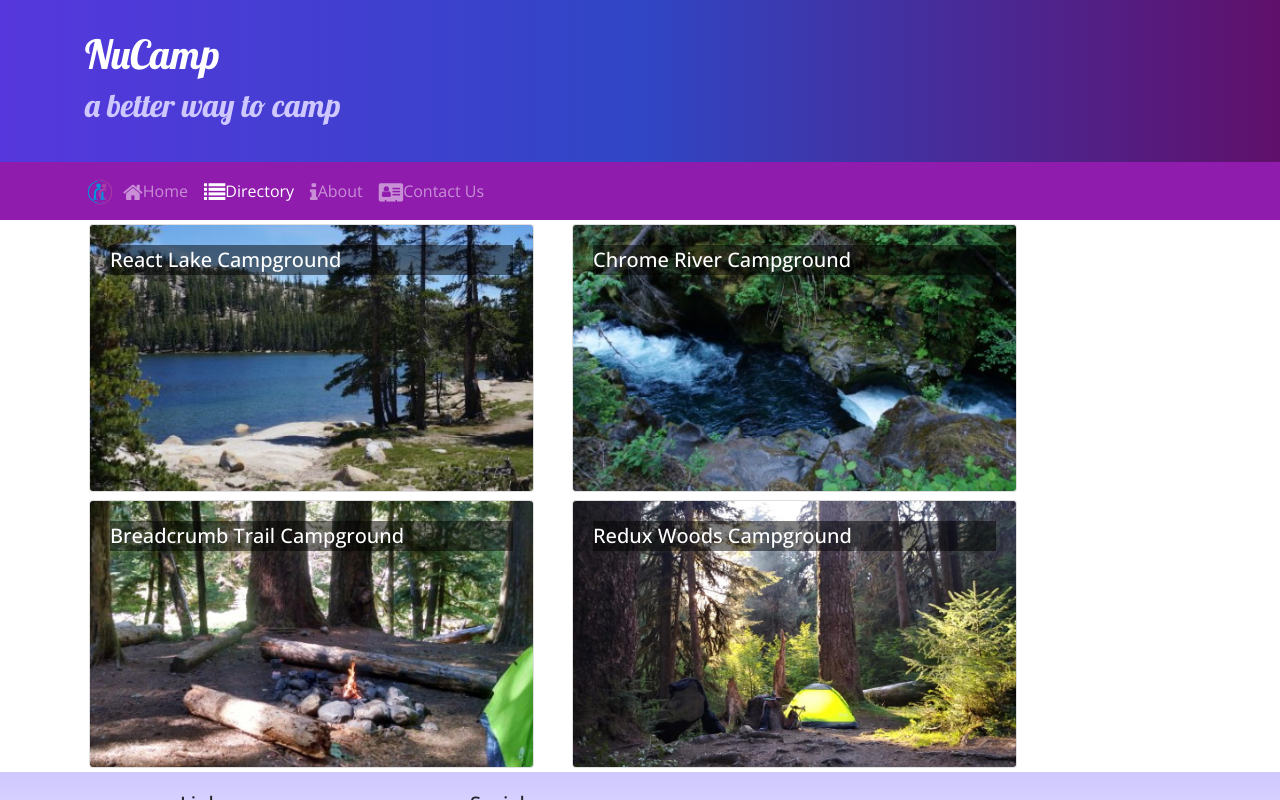
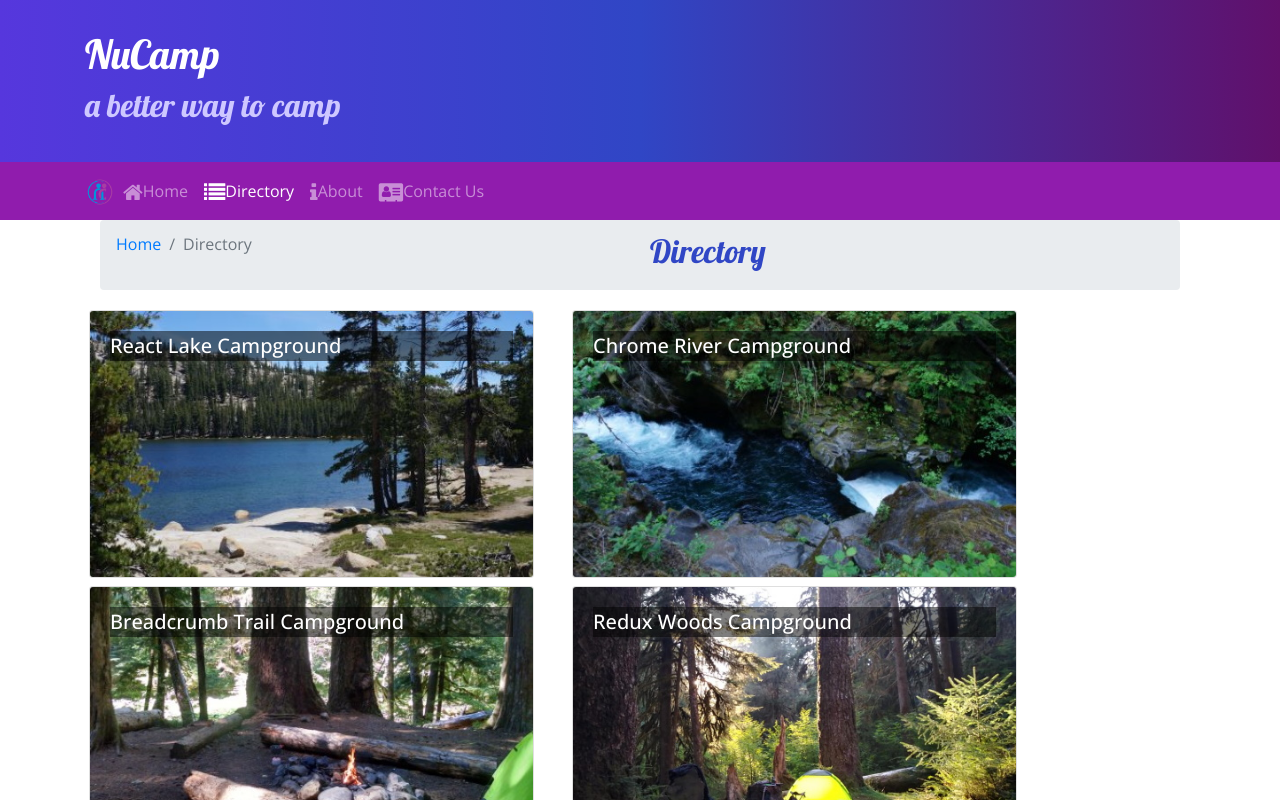
Before and after one commit to christianwilburn/nucampsiteReact, a React (Create React App) app: page /directory in a window 1280 px wide. Shown: the top 800 px of the page. Built offline with nearby package versions, Linux system fonts and the light colour scheme.

Commit message:
breadcrumbs

```diff
--- a/src/components/CampsiteInfoComponent.js
+++ b/src/components/CampsiteInfoComponent.js
@@ -1,4 +1,5 @@
-import { Card, CardImg, CardText, CardBody, CardTitle } from "reactstrap";
+import { Breadcrumb, BreadcrumbItem, Card, CardImg, CardText, CardBody } from "reactstrap";
+import {Link} from 'react-router-dom';
 
 
 // RenderCampsite starts
@@ -9,7 +10,6 @@
         <Card>
           <CardImg top src={campsite.image} alt={campsite.name} />
           <CardBody>
-            <CardTitle>{campsite.name}</CardTitle>
             <CardText>{campsite.description}</CardText>
           </CardBody>
         </Card>
@@ -57,6 +57,17 @@
       return (
         <div className="container">
           <div className="row">
+                <div className="col">
+                <Breadcrumb>
+            <BreadcrumbItem><Link to='/directory'>Directory</Link></BreadcrumbItem>
+            <BreadcrumbItem active>{props.campsite.name}</BreadcrumbItem>
+            <hr/>
+            <h2>{props.campsite.name}</h2>
+            <hr/>
+            </Breadcrumb>
+                </div>
+            </div>
+          <div className="row">
             <RenderCampsite campsite={props.campsite} />
             <RenderComments comments={props.comments} />
           </div>
--- a/src/components/ContactComponent.js
+++ b/src/components/ContactComponent.js
@@ -1,12 +1,19 @@
 import React from 'react';
+import {Breadcrumb, BreadcrumbItem} from 'reactstrap';
+import {Link} from 'react-router-dom';
 
 function Contact(props) {
     return (
         <div className="container">
             <div className="row">
                 <div className="col">
-                    <h2>Contact Us</h2>
-                    <hr />
+                <Breadcrumb>
+            <BreadcrumbItem><Link to='/home'>Home</Link></BreadcrumbItem>
+            <BreadcrumbItem active>Contact Us</BreadcrumbItem>
+            <hr/>
+            <h2>Contact Us</h2>
+            <hr/>
+            </Breadcrumb>
                 </div>
             </div>
 
--- a/src/components/DirectoryComponent.js
+++ b/src/components/DirectoryComponent.js
@@ -1,5 +1,5 @@
 import React from "react";
-import { Card, CardImg, CardImgOverlay, CardTitle } from "reactstrap";
+import { Breadcrumb, BreadcrumbItem, Card, CardImg, CardImgOverlay, CardTitle } from "reactstrap";
 import { Link } from 'react-router-dom';
 
 // RenderDirectoryItem starts
@@ -33,6 +33,17 @@
     });
     return (
       <div className="container">
+        <div className="row0">
+          <div className="col">
+            <Breadcrumb>
+            <BreadcrumbItem><Link to='/home'>Home</Link></BreadcrumbItem>
+            <BreadcrumbItem active>Directory</BreadcrumbItem>
+            <hr/>
+            <h2>Directory</h2>
+            <hr/>
+            </Breadcrumb>
+          </div>
+        </div>
         <div className="row">{directory}</div>
       </div>
     );
```
